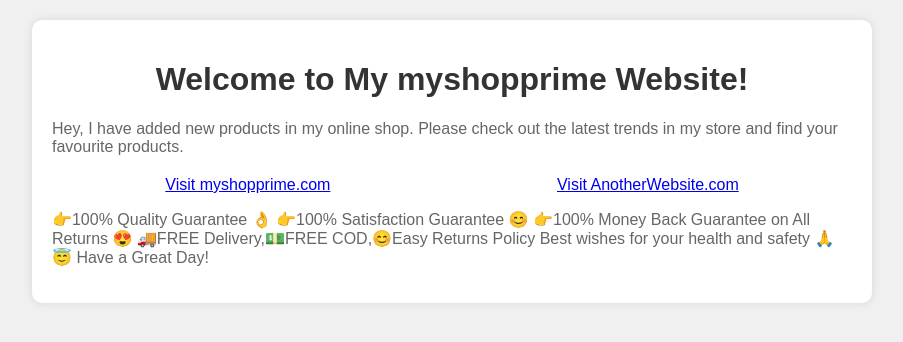
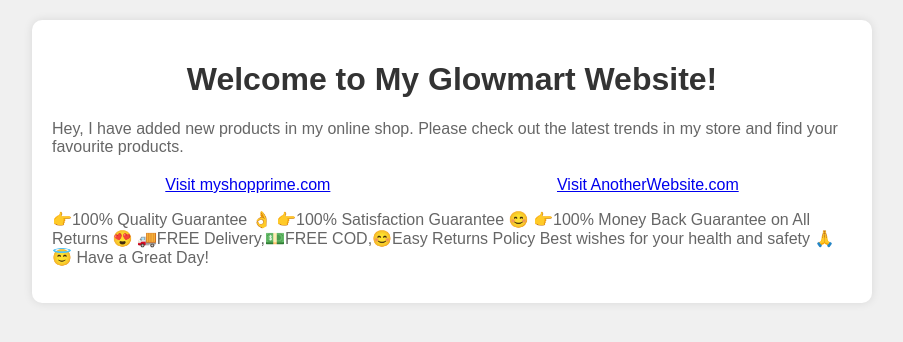
Before and after one commit to aadi262626/glowmart.com, a plain HTML site: page index.html in a window 1280 px wide. Shown: the whole page, without its empty margins (188-1091 px from the left). Drawn offline with Linux system fonts and the light colour scheme.

Commit message:
Update index.html

```diff
--- a/index.html
+++ b/index.html
@@ -46,7 +46,7 @@
 </head>
 <body>
     <div class="container">
-        <h1>Welcome to My myshopprime Website!</h1>
+        <h1>Welcome to My Glowmart Website!</h1>
         <p>Hey, I have added new products in my online shop. Please check out the latest trends in my store and find your favourite products.</p>
 
         <div class="link-list">
```
